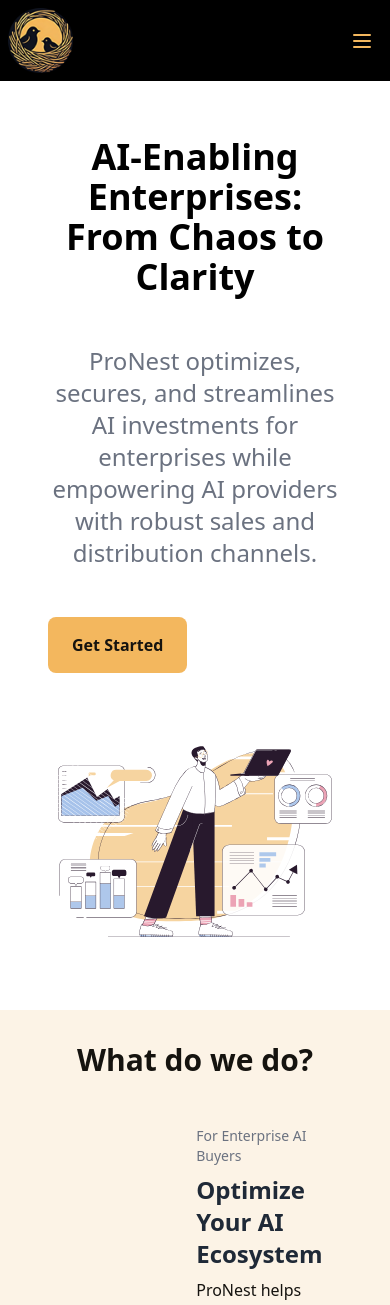
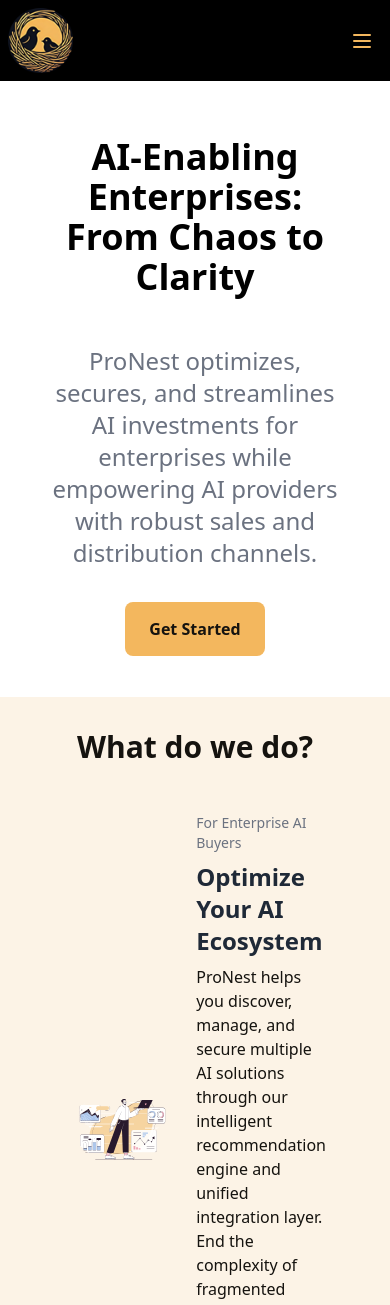
Before and after one commit to professionalnest/website, a Next.js app: page / in a window 390 px wide. Shown: the top 1305 px of the page. Built offline with nearby package versions, Linux system fonts and the light colour scheme; no server answers.

Commit message:
Improved responsivenes of Hero section

```diff
--- a/src/components/Hero.tsx
+++ b/src/components/Hero.tsx
@@ -7,7 +7,7 @@
   return (
     <div className="container m-auto flex flex-col md:flex-row items-center justify-between py-14 md:py-20 gap-14 px-12">
       {/* TEXT SIDE */}
-      <div className="max-w-xl w-full md:w-2/5 text-center md:text-left h-full flex flex-col gap-12 md:gap-16">
+      <div className="h-full w-full text-center mx-auto lg:text-left lg:w-3/5 max-w-2xl flex flex-col gap-12 md:gap-16">
 
         {/* HERO TITLE */}
         <h1 className="text-4xl md:text-6xl font-bold leading-10 sm:leading-7">
@@ -20,11 +20,13 @@
         </p>
 
         {/* CALL TO ACTION */}
-        <C2AButton />
+        <div>
+          <C2AButton />
+        </div>
       </div>
 
       {/* IMAGE SIDE */}
-      <div className="w-full md:w-3/5 p-2">
+      <div className="p-2 hidden lg:block lg:w-2/5 ">
         <div className="h-full justify-self-end">
           <Image
             src="/illustrations/guy-with-charts.svg"
```
